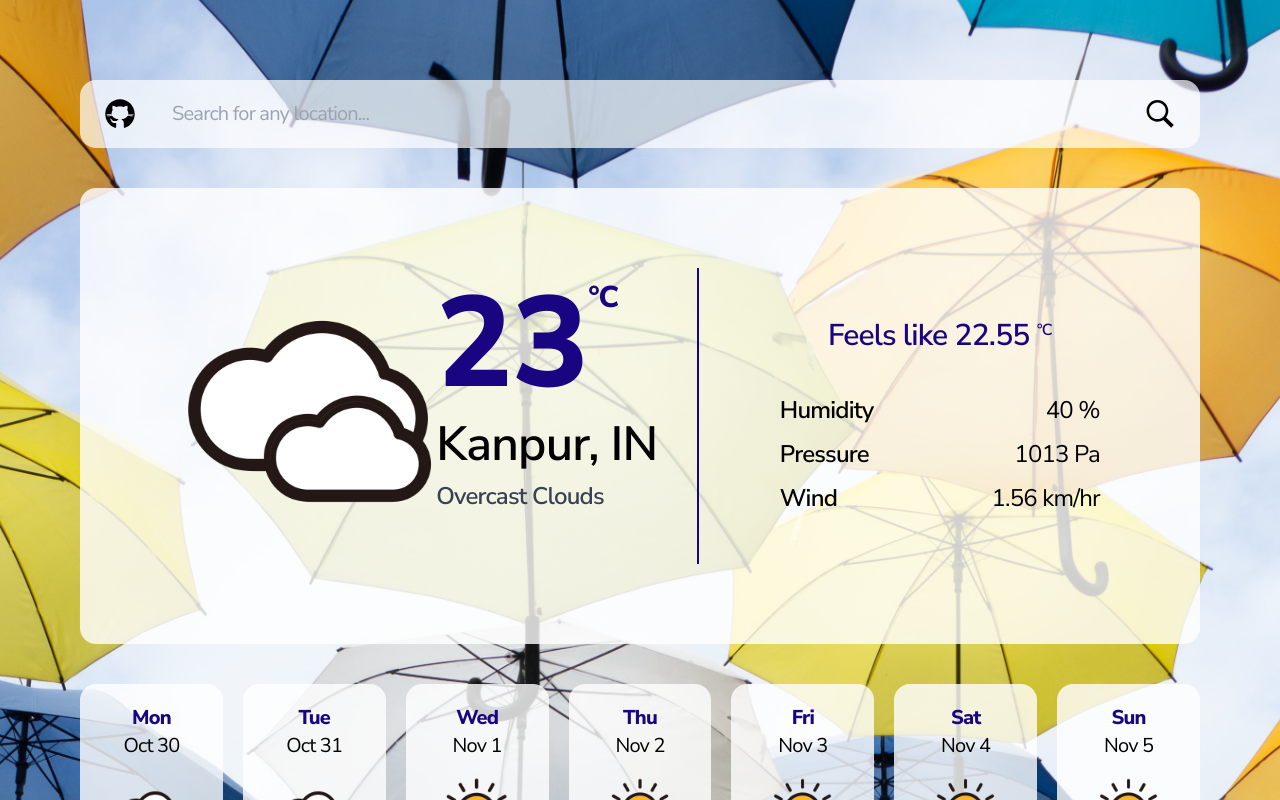
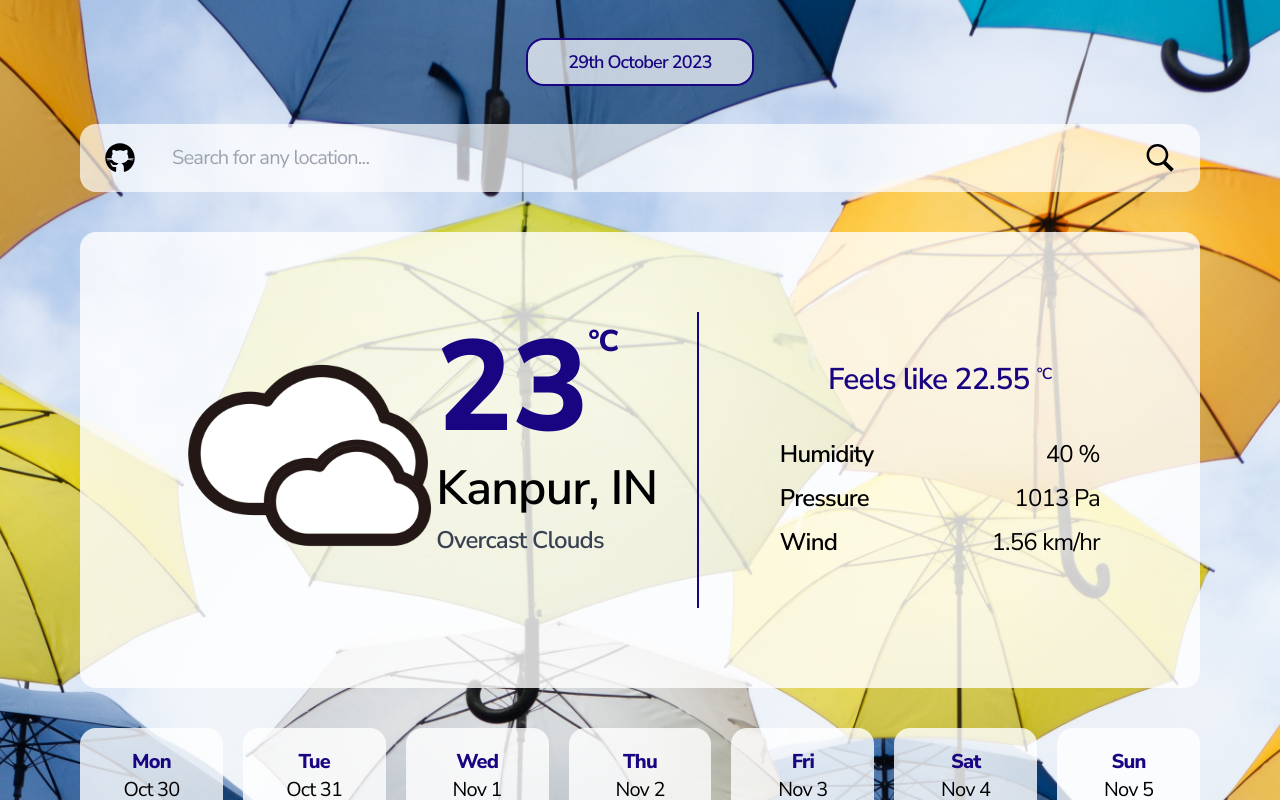
Before and after one commit to nigupta29/weather-app, a React (Vite) app: page / in a window 1280 px wide. Shown: the top 800 px of the page. Built offline with nearby package versions, Linux system fonts and the light colour scheme.

Commit message:
added message component

```diff
--- a/src/App.jsx
+++ b/src/App.jsx
@@ -1,6 +1,7 @@
 import { useState } from 'react'
 import bgImage from './assets/images/landscape.jpg'
 import Footer from './components/Footer'
+import MessageBox from './components/MessageBox'
 import SearchBox from './components/SearchBox'
 import WeatherCard from './components/WeatherCard'
 import WeeklyList from './components/WeeklyList'
@@ -18,10 +19,12 @@ function App() {
   const [weeklyWeatherData, setWeeklyWeatherData] = useState(
     cityWeatherDataWeekly
   )
+  const [message, setMessage] = useState({})
 
   return (
     <div className="space-y-10 tracking-tighter" style={mainScreenStyles}>
-      <div className="max-w-[1366px] space-y-10 p-5 md:p-10 lg:mx-auto lg:p-20">
+      <div className="max-w-[1366px] space-y-10 px-5 py-5 md:p-10 lg:mx-auto lg:px-20 lg:py-10">
+        <MessageBox message={message} />
         <SearchBox setWeatherData={setWeatherData} />
         <WeatherCard weatherData={weatherData} />
         <WeeklyList weeklyWeatherData={weeklyWeatherData} />
--- /dev/null
+++ b/src/components/MessageBox.jsx
@@ -0,0 +1,60 @@
+/* eslint-disable react/prop-types */
+function getDaySuffix(day) {
+  if (day >= 11 && day <= 13) {
+    return 'th'
+  }
+  switch (day % 10) {
+    case 1:
+      return 'st'
+    case 2:
+      return 'nd'
+    case 3:
+      return 'rd'
+    default:
+      return 'th'
+  }
+}
+const MessageBox = ({ message }) => {
+  let displayText = message?.msg
+  let textColor = ''
+  let bgColor = ''
+  let borderColor = ''
+  let additionalStyle = ''
+
+  if (message.type === 'error') {
+    textColor = 'text-red-600'
+    bgColor = 'bg-red-100/70'
+    borderColor = 'ring-red-700'
+    additionalStyle = 'animate-bounce'
+  } else if (message.type === 'loading') {
+    textColor = 'text-amber-600'
+    bgColor = 'bg-amber-100/90'
+    borderColor = 'ring-amber-700'
+    additionalStyle = 'animate-pulse'
+  } else {
+    textColor = 'text-primary'
+    bgColor = 'bg-white/70'
+    borderColor = 'ring-primary'
+
+    const date = new Date('2023-10-29')
+    const day = date.getDate()
+    const month = date.toLocaleString('default', { month: 'long' })
+    const year = date.getFullYear()
+
+    const formattedDate = `${day}${getDaySuffix(day)} ${month} ${year}`
+    displayText = formattedDate
+  }
+
+  const styles = `${textColor} ${bgColor} ${borderColor} ${additionalStyle}`
+  return (
+    <div className="mx-auto max-w-fit">
+      <p
+        className={`rounded-2xl px-10 py-2 text-lg font-semibold ring-2 ${styles}`}
+      >
+        {displayText}
+      </p>
+    </div>
+  )
+}
+
+export default MessageBox
```
